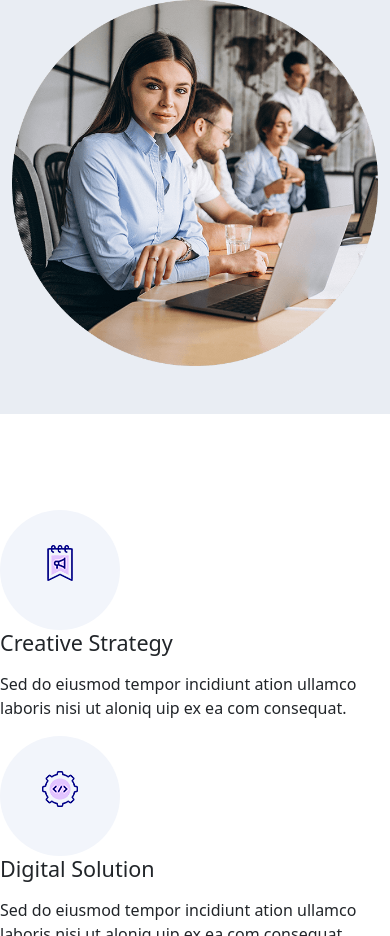
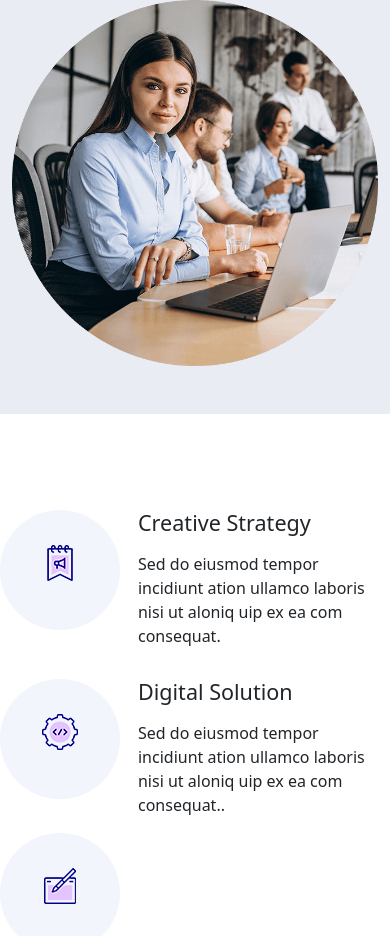
Before and after one commit to yusofAlkhatib/Egens-Bootstrap-Landing-page, a plain HTML site: page index.html in a window 390 px wide. Shown: the part 364-1300 px from the top of the page. Drawn offline with nearby package versions, Linux system fonts and the light colour scheme.

Commit message:
add responsive to feutres section

```diff
--- a/index.html
+++ b/index.html
@@ -82,14 +82,14 @@
     <!-- features Start -->
     <div class="contenter my-5 py-5">
       <div class="row">
-        <div class="col-lg-4 col-sm-12">
+        <div class="feature-card col-lg-4 col-sm-12">
           <div class="row">
-            <div class="col-lg-4 col-sm-4">
+            <div class="col-4 col-sm-4">
               <div class="feature-icon">
                 <img src="img/icon-14 (1).png" alt="">
               </div>
             </div>
-            <div class="col-lg-8 pe-4 col-sm-8">
+            <div class="col-8 pe-4 col-sm-8">
               <h4> Creative Strategy </h4>
               <p class="mt-3"> Sed do eiusmod tempor incidiunt ation ullamco laboris nisi ut aloniq uip ex ea com consequat. </p>
             </div>
@@ -98,12 +98,12 @@
 
         <div class="col-lg-4 col-sm-12">
           <div class="row">
-            <div class="col-lg-4 pe-4 col-sm-4">
+            <div class="col-4 pe-4 col-sm-4">
               <div class="feature-icon">
                 <img src="img/icon-15.png" alt="">
               </div>
             </div>
-            <div class="col-lg-8 pe-4 col-sm-8">
+            <div class="col-8 pe-4 col-sm-8">
               <h4> Digital Solution </h4>
               <p class="mt-3"> Sed do eiusmod tempor incidiunt ation ullamco laboris nisi ut aloniq uip ex ea com consequat.. </p>
             </div>
--- a/style.css
+++ b/style.css
@@ -141,4 +141,7 @@ text-align: center;
     .banner-section img{
         margin-top: 50px;
     }
+    .feature-card{
+        margin: 15px 0px;
+    }
 }
```
